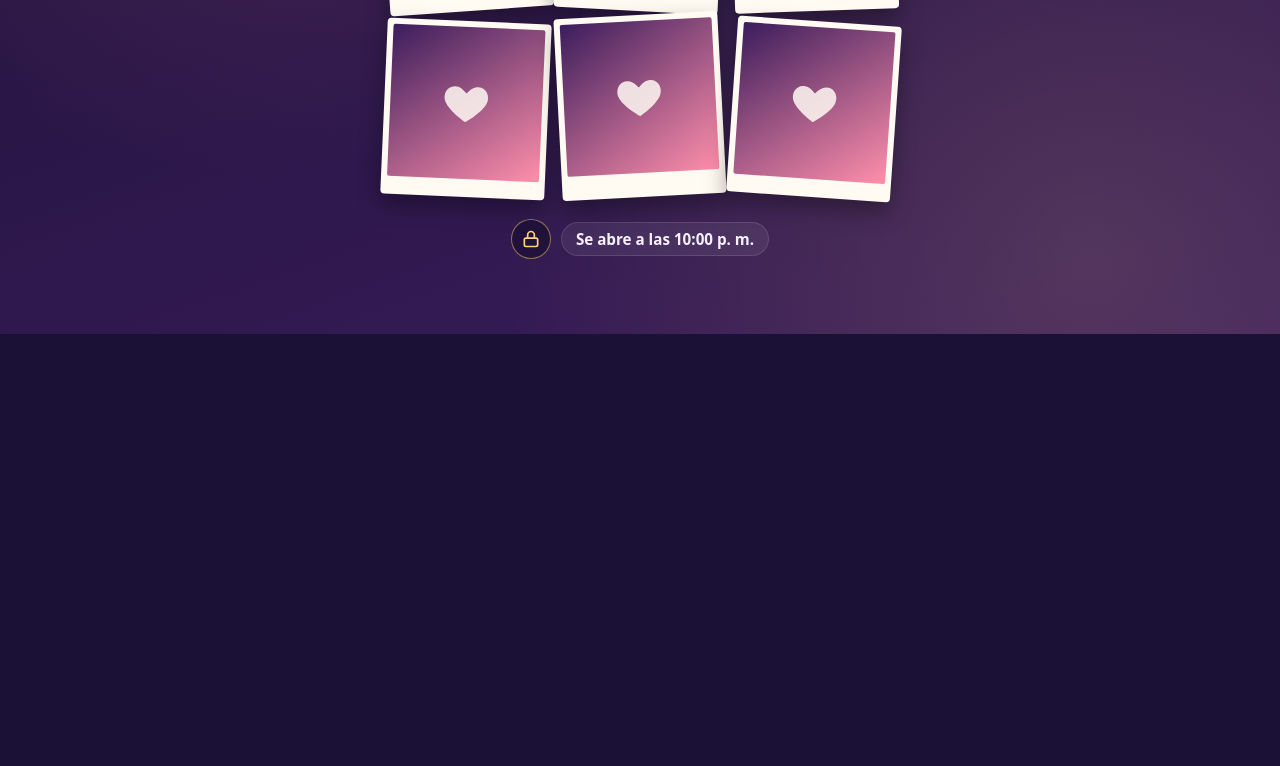
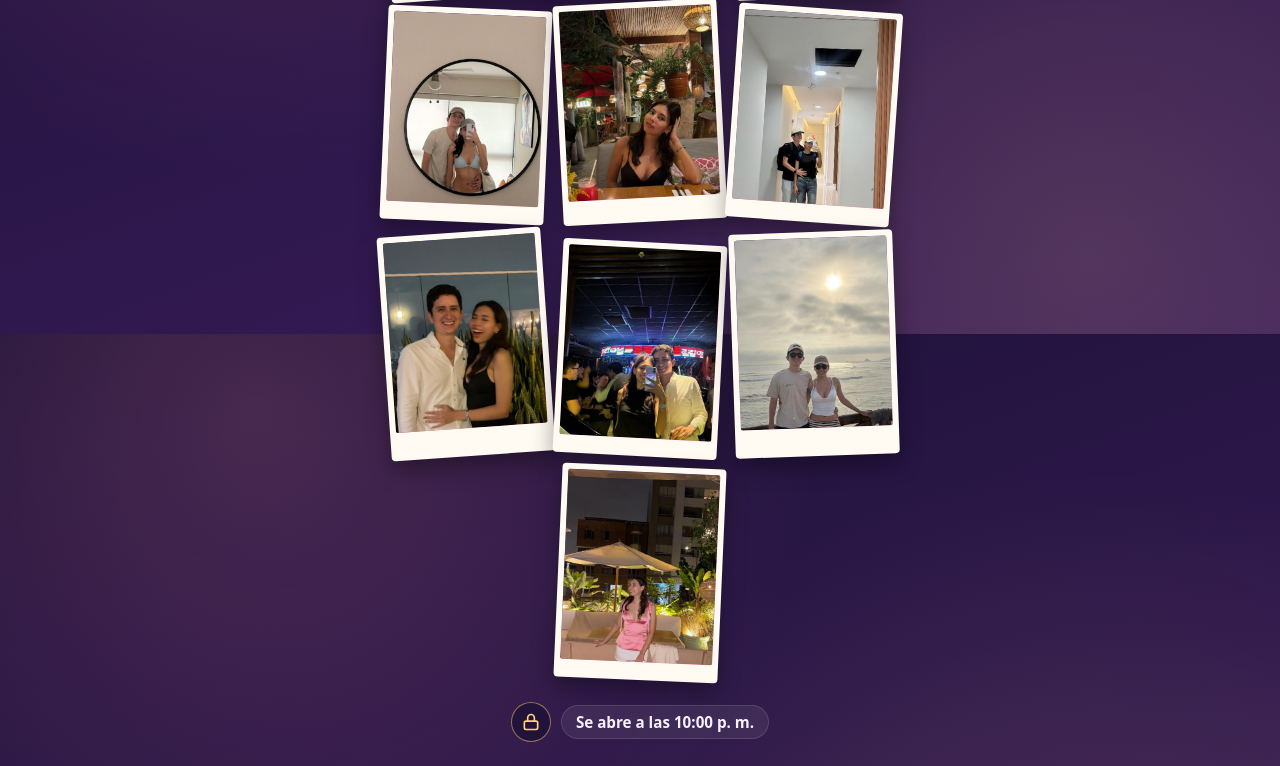
Before and after one commit to CesarPP23/regalo-alessia, a plain HTML site: page index.html in a window 1280 px wide. Shown: the part 466-1232 px from the top of the page. Before the commit the page ends 800 px from the top, so only its background shows below. Drawn offline with Linux system fonts and the light colour scheme.

Commit message:
Agregar fotos al collage
Co-Authored-By: Claude Opus 5.5 <noreply@anthropic.com>

```diff
--- a/index.html
+++ b/index.html
@@ -255,11 +255,13 @@
   .polaroid:nth-child(6n+4) { --rot: 2.5deg; }
   .polaroid:nth-child(6n+5) { --rot: -3deg; margin-top: -6px; }
   .polaroid:nth-child(6n)   { --rot: 4deg; }
+  /* si la ultima foto queda sola en su fila, centrarla */
+  .polaroid:last-child:nth-child(3n+1) { grid-column: 2; }
   .polaroid:hover { transform: rotate(0deg) scale(1.04); }
 
   .polaroid .foto {
     position: relative;
-    aspect-ratio: 1 / 1;
+    aspect-ratio: 4 / 5;
     overflow: hidden;
     border-radius: 2px;
     background: linear-gradient(145deg, var(--bg-2), var(--pink));
@@ -270,6 +272,7 @@
     width: 100%;
     height: 100%;
     object-fit: cover;
+    object-position: center 30%;
   }
 
   /* marcador mientras no exista la foto */
@@ -449,7 +452,8 @@
     asiento: "14A",
     reserva: "ABC123",
     // Fotos del collage: reemplaza o agrega rutas (p. ej. sube las fotos a la carpeta fotos/)
-    fotos: ["fotos/1.jpg", "fotos/2.jpg", "fotos/3.jpg", "fotos/4.jpg", "fotos/5.jpg", "fotos/6.jpg"],
+    fotos: ["fotos/1.jpg", "fotos/2.jpg", "fotos/3.jpg", "fotos/4.jpg", "fotos/5.jpg",
+            "fotos/6.jpg", "fotos/7.jpg", "fotos/8.jpg", "fotos/9.jpg", "fotos/10.jpg"],
     mensaje: "Este viaje es para recordarte que <em>mereces todo lo bonito</em> que el mundo tiene para ofrecer. Prepara la maleta, porque lo mejor <em>apenas está empezando</em>."
   };
 
```
Also changed, not shown: fotos/1.jpg (added), fotos/10.jpg (added), fotos/2.jpg (added), fotos/3.jpg (added), fotos/4.jpg (added), fotos/5.jpg (added), fotos/6.jpg (added), fotos/7.jpg (added), fotos/8.jpg (added), fotos/9.jpg (added).
